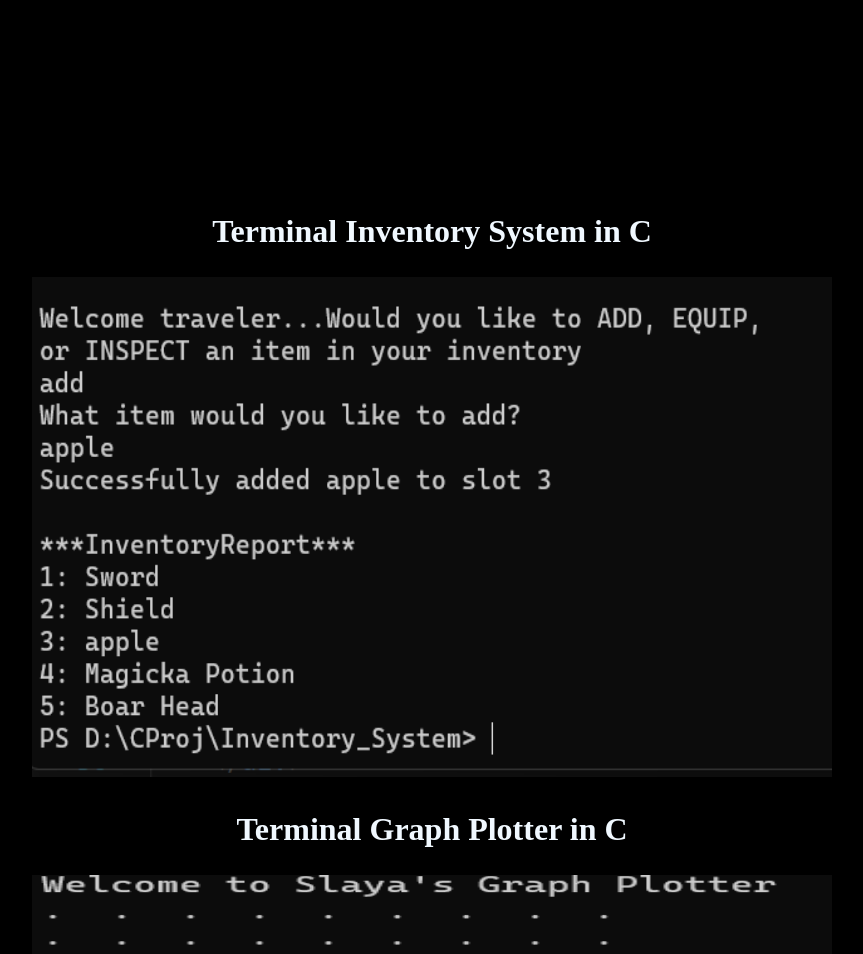
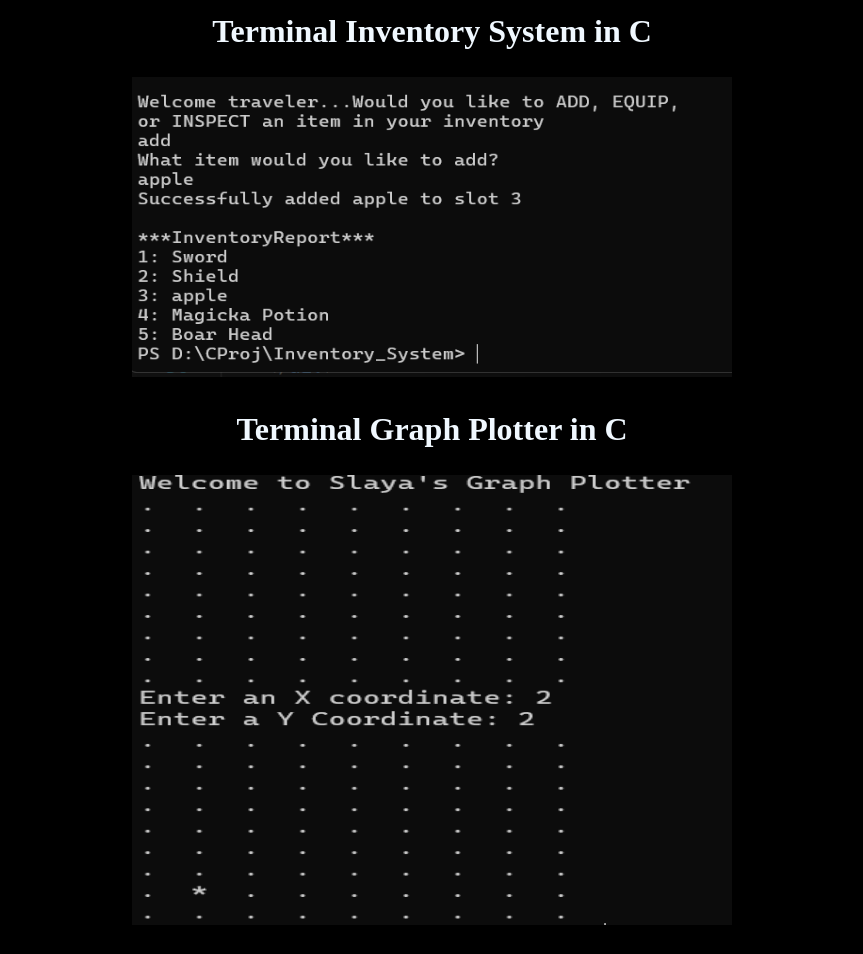
Before and after one commit to ahaaron05/ALWebsite, a plain HTML site: page docs/projects.html in a window 1280 px wide. Shown: the part 706-1660 px from the top of the page, without its empty margins (208-1071 px from the left). Drawn offline with Linux system fonts and the light colour scheme.

Commit message:
images adjusted properly

```diff
--- a/docs/projects.html
+++ b/docs/projects.html
@@ -14,7 +14,7 @@
     <div class="projects-container">
         <div class="project">
             <h2 class="project-title">3D Graphics Renderer in C++</h2>
-            <img src="assets/rend2.png" alt="render pic" width="900" height="700" class="project-image">
+            <img src="assets/rend2.png" alt="render pic" width="700" height="500" class="project-image">
             <div class="description">
                 <p>Using OpenGL, I created a graphics renderer that supports model loading, specular lighting, and 3D graphics.</p>
             </div>
@@ -22,7 +22,7 @@
 
         <div class="project">
             <h2 class="project-title">Terminal Inventory System in C</h2>
-            <img src="assets/inv.png" alt="inv pic" width="800" height="500" class="project-image">
+            <img src="assets/inv.png" alt="inv pic" width="600" height="300" class="project-image">
             <div class="description">
                 <p>I made this inventory system that is based on a text-based RPG adventure terminal game.</p>
             </div>
@@ -30,7 +30,7 @@
 
         <div class="project">
             <h2 class="project-title">Terminal Graph Plotter in C</h2>
-            <img src="assets/graph.png" alt="graph pic" width="800" height="550" class="project-image">
+            <img src="assets/graph.png" alt="graph pic" width="600" height="450" class="project-image">
             <div class="description">
                 <p>A basic but intuitive graph plotter made for the command terminal.</p>
             </div>
```
Also changed, not shown: docs/main.js (deleted).
